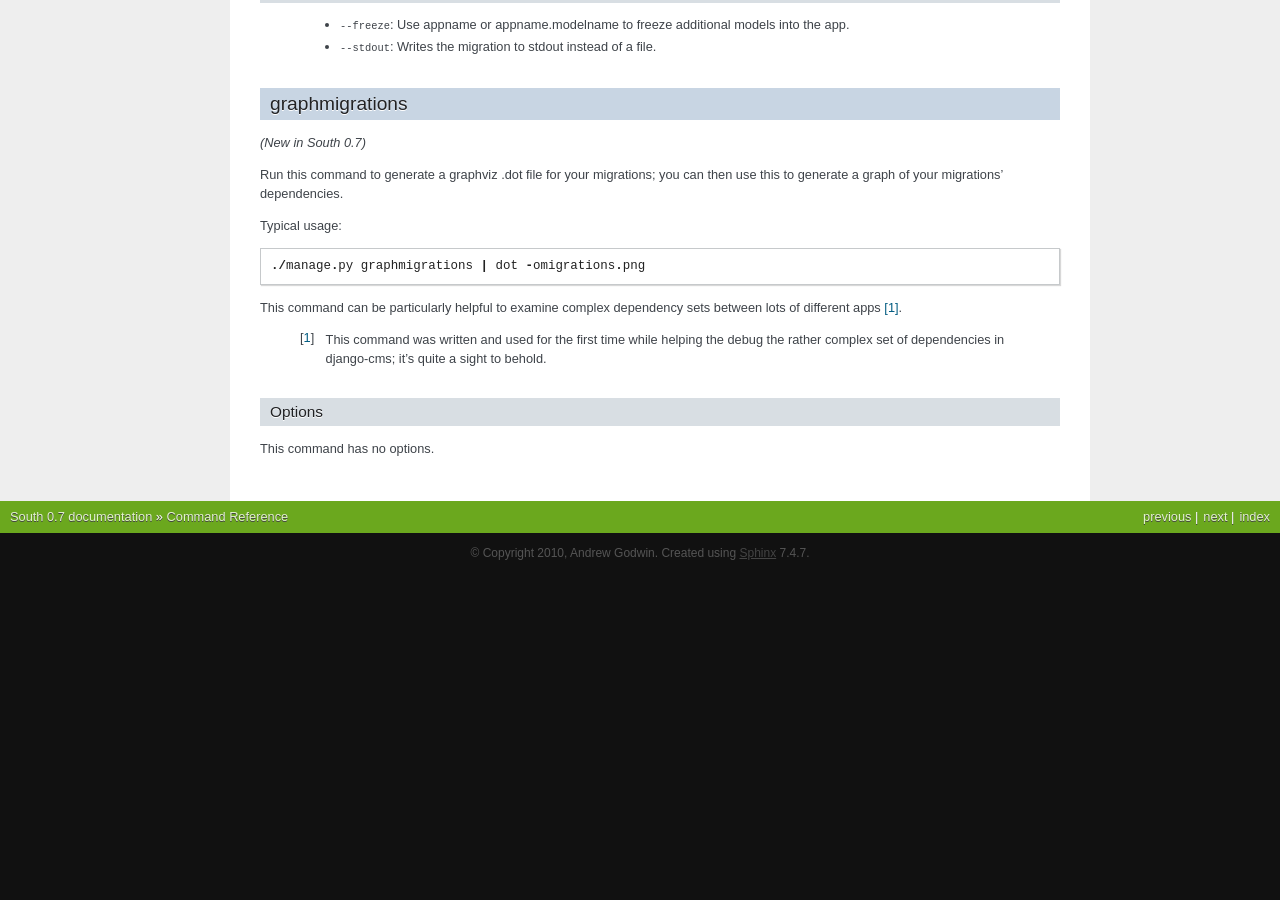
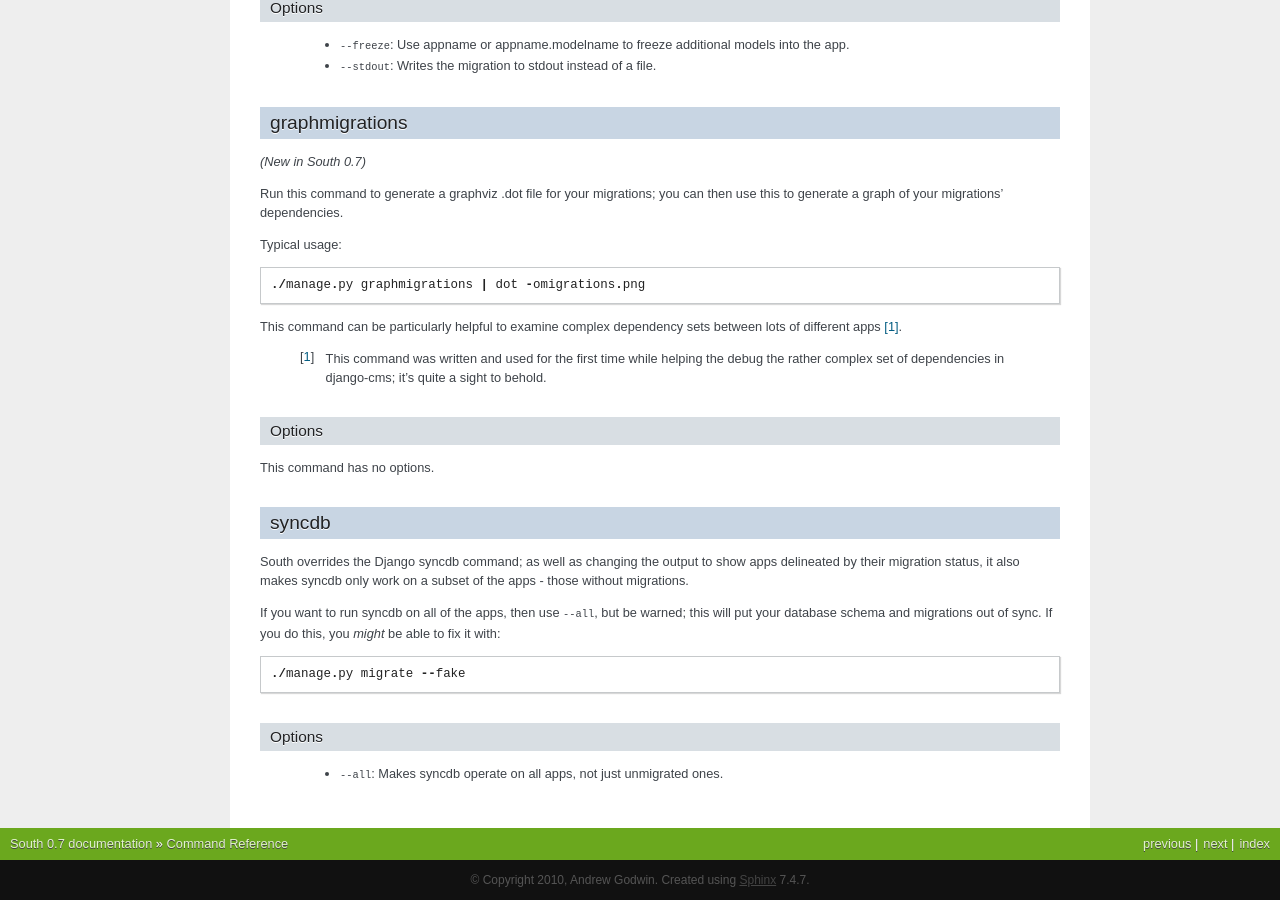
Before and after one commit to matthiask/south, a Sphinx documentation site: the page built from docs/commands.rst, in a window 1280 px wide and 900 px high, scrolled down 3197 px. Built offline with Sphinx 7.4.7, drawn with Linux system fonts in a browser that asks for light colours; before the commit the page ends 3770 px from its top, so only the background shows below that; some of the changed text lies outside the part shown.

Commit message:
Add docs for syncdb

```diff
--- a/docs/commands.rst
+++ b/docs/commands.rst
@@ -4,8 +4,8 @@
 Command Reference
 =================
 
-South is mainly used via the console and its three important commands: migrate
-and schemamigration.
+South is mainly used via the console and its three important commands: migrate,
+schemamigration and datamigration. It also overrides a few parts of syncdb.
 
 migrate
 -------
@@ -226,3 +226,22 @@ Options
 ^^^^^^^
 
 This command has no options.
+
+
+syncdb
+------
+
+South overrides the Django syncdb command; as well as changing the output
+to show apps delineated by their migration status, it also makes syncdb only
+work on a subset of the apps - those without migrations.
+
+If you want to run syncdb on all of the apps, then use ``--all``, but be warned;
+this will put your database schema and migrations out of sync. If you do this,
+you *might* be able to fix it with::
+
+ ./manage.py migrate --fake
+
+Options
+^^^^^^^
+
+ - ``--all``: Makes syncdb operate on all apps, not just unmigrated ones.
```
